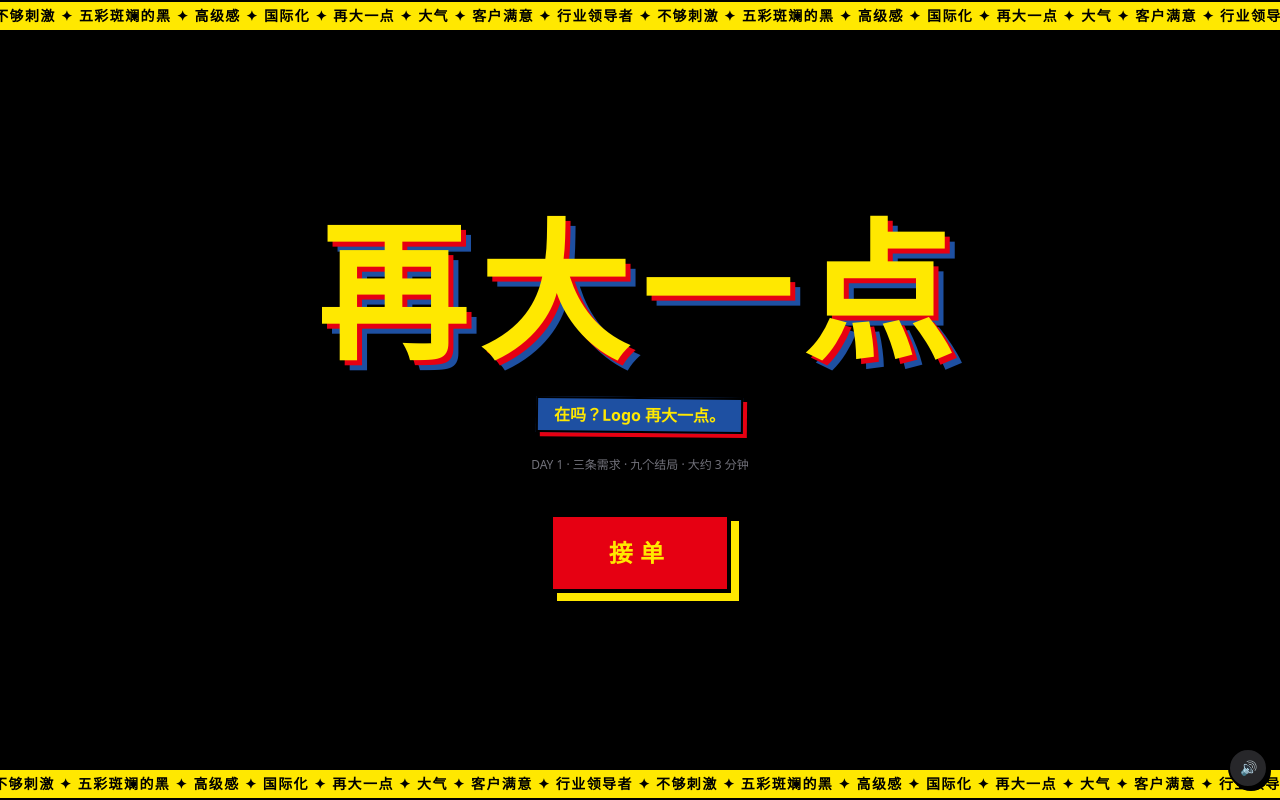
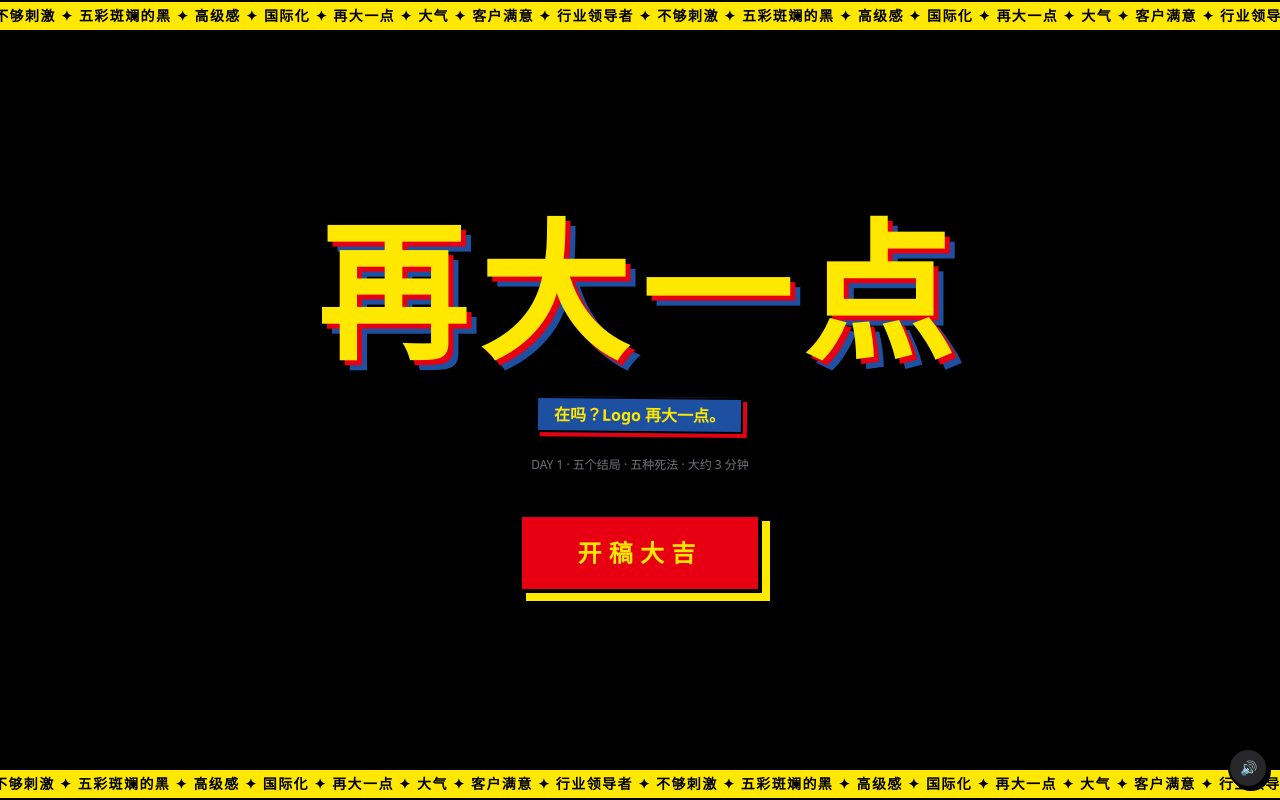
Before and after one commit to snowine-studio/bigger, a React (Vite) app: page / in a window 1280 px wide. Built offline with nearby package versions, Linux system fonts and the light colour scheme.

Commit message:
开场按钮改为「开稿大吉」，副标题更新为五结局五死法

```diff
--- a/src/App.tsx
+++ b/src/App.tsx
@@ -540,7 +540,7 @@ export default function App() {
         <div className="bg-[#1e50a2] text-[#ffe800] font-black text-sm md:text-base px-4 py-1 border-2 border-black shadow-[4px_4px_0_#e60012] rotate-[0.5deg]">
           在吗？Logo 再大一点。
         </div>
-        <div className="text-zinc-500 text-xs">DAY 1 · 三条需求 · 九个结局 · 大约 3 分钟</div>
+        <div className="text-zinc-500 text-xs">DAY 1 · 五个结局 · 五种死法 · 大约 3 分钟</div>
         <button
           onClick={() => {
             sfx.stopBgm()
@@ -550,7 +550,7 @@ export default function App() {
           }}
           className="mt-4 px-14 py-5 bg-[#e60012] text-[#ffe800] border-4 border-black font-black text-2xl tracking-[0.3em] shadow-[8px_8px_0_#ffe800] hover:translate-x-[3px] hover:translate-y-[3px] hover:shadow-[4px_4px_0_#ffe800] active:translate-x-[6px] active:translate-y-[6px] active:shadow-none transition-all"
         >
-          接单
+          开稿大吉
         </button>
         <MuteBtn />
       </div>
```
Also changed, not shown: 2 other files (tests, documents, lock files or other folders).
